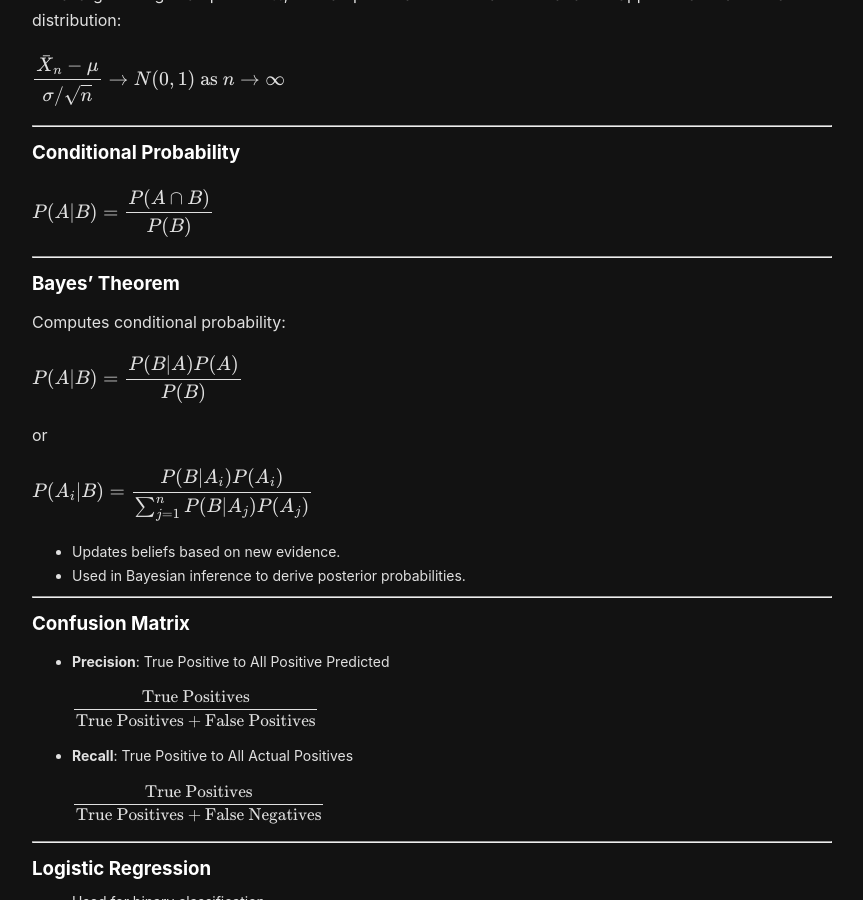
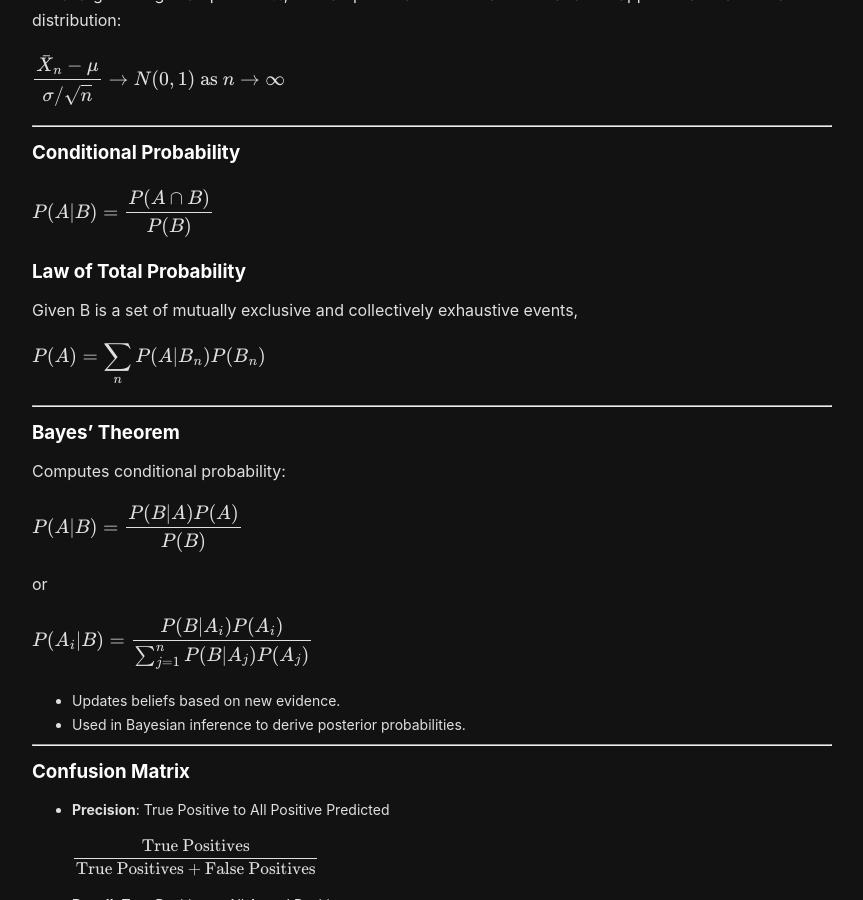
Before and after one commit to sean-sj-jung/sean-sj-jung.github.io, a Jekyll site: the page built from _posts/2024-11-02-ElementaryStats.md, in a window 1280 px wide and 900 px high, scrolled down 509 px. Shown: the whole window, without its empty margins (208-1071 px from the left). Built offline with Jekyll 4.4.1, drawn with Linux system fonts in a browser that asks for light colours; nearby versions of some CDN libraries.

Commit message:
law of total prob

```diff
--- a/_posts/2024-11-02-ElementaryStats.md
+++ b/_posts/2024-11-02-ElementaryStats.md
@@ -41,6 +41,14 @@ $$
 
 $$
 P(A|B) = \frac{P(A \cap B )}{P(B)}
+$$
+
+### Law of Total Probability
+
+Given B is a set of mutually exclusive and collectively exhaustive events,
+
+$$
+P(A) = \sum_{n}P(A|B_n)P(B_n)
 $$
 
 ---
```
